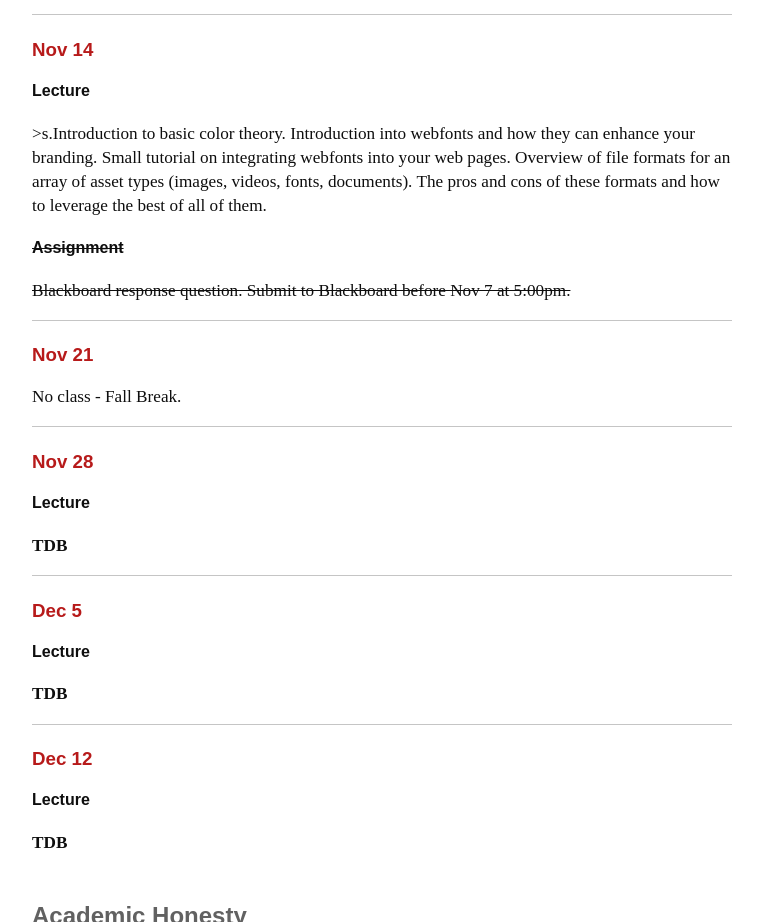
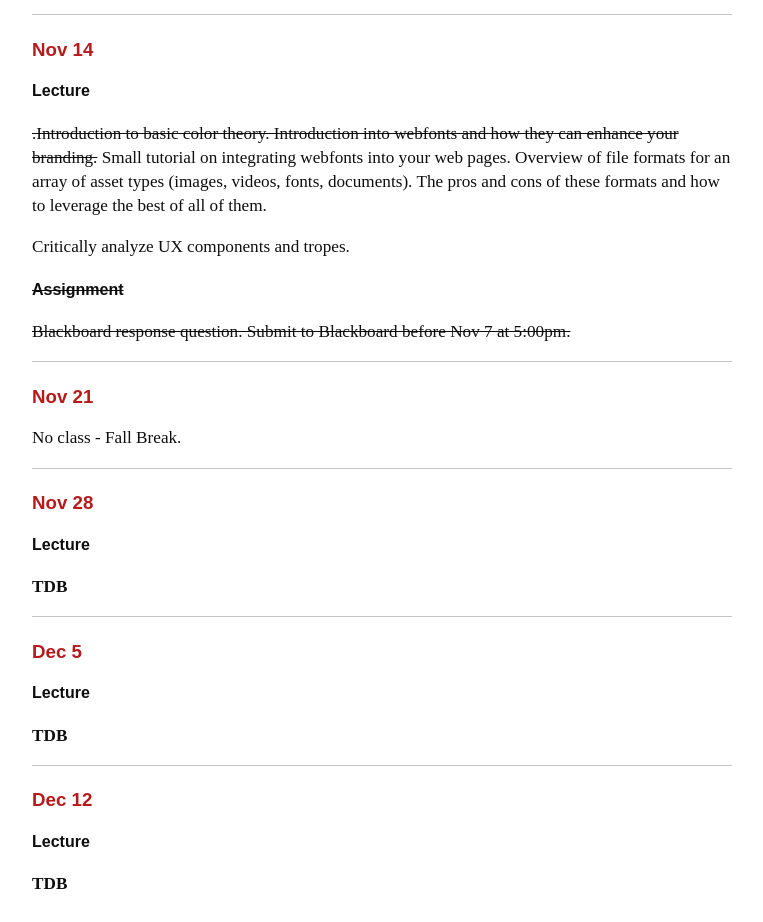
Before and after one commit to willvedd/adv2103-fall16, a plain HTML site: page syllabus.html in a window 1280 px wide. Shown: the part 8630-9552 px from the top of the page, without its empty margins (258-1021 px from the left). Drawn offline with Linux system fonts and the light colour scheme.

Commit message:
Updated syllabus

```diff
--- a/syllabus.html
+++ b/syllabus.html
@@ -233,7 +233,8 @@
 			<div class="schedule-item">
 				<h3>Nov 14</h3>
 				<h4>Lecture</h4>
-				<p>>s.Introduction to basic color theory. Introduction into webfonts and how they can enhance your branding.</s> Small tutorial on integrating webfonts into your web pages. Overview of file formats for an array of asset types (images, videos, fonts, documents). The pros and cons of these formats and how to leverage the best of all of them.</p>
+				<p><s>.Introduction to basic color theory. Introduction into webfonts and how they can enhance your branding.</s> Small tutorial on integrating webfonts into your web pages. Overview of file formats for an array of asset types (images, videos, fonts, documents). The pros and cons of these formats and how to leverage the best of all of them.</p>
+				<p>Critically analyze UX components and tropes.</p>
 				<h4><s>Assignment</s></h4>
 				<p><s>Blackboard response question. Submit to Blackboard before Nov 7 at 5:00pm.</s></p>
 			</div>
```
